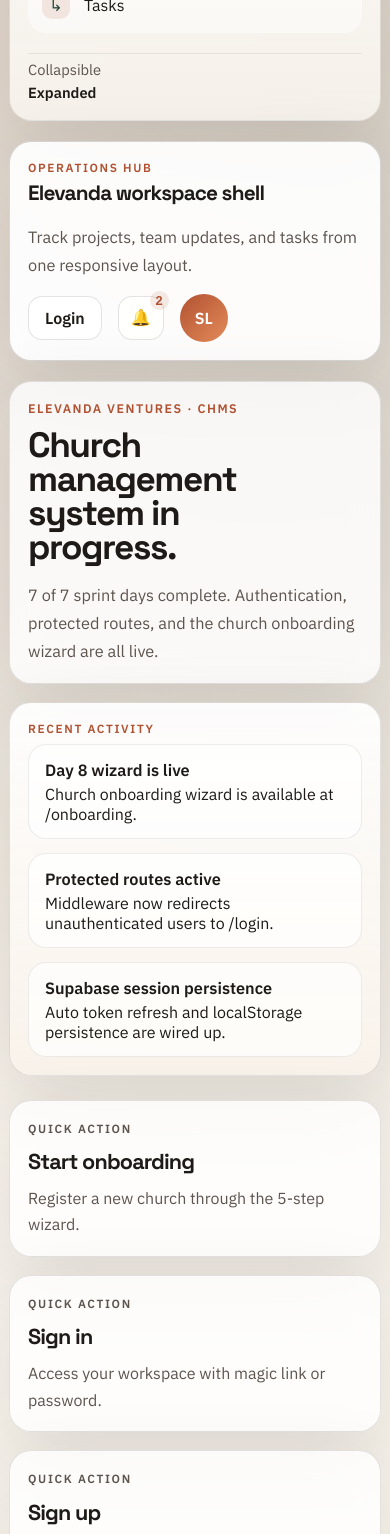
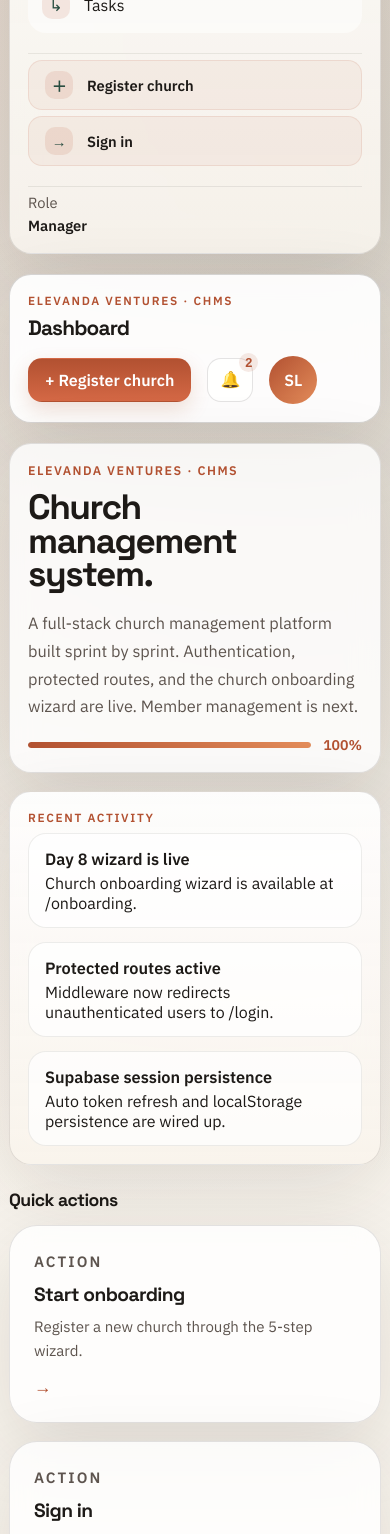
Before and after one commit to elevandaventures-Ltd/chms-frontend, a Next.js app: page / in a window 390 px wide. Shown: the part 420-1954 px from the top of the page. Built offline with nearby package versions, Linux system fonts and the light colour scheme.

Commit message:
chore: reorganise workspace shell  clean layout, section titles, sprint grid, topnav, sidebar

```diff
--- a/src/app/globals.css
+++ b/src/app/globals.css
@@ -2243,3 +2243,251 @@ a {
     grid-template-columns: 1fr;
   }
 }
+
+/* ── Dashboard shell (organised layout) ────────────────────────────────────── */
+
+/* TopNav subtitle line */
+.topnav__brand {
+  display: grid;
+  gap: 2px;
+}
+
+.topnav__subtitle {
+  margin: 0;
+  font-size: 0.88rem;
+  color: var(--muted);
+  line-height: 1.5;
+}
+
+/* Primary CTA link in topnav */
+.topnav__link--primary {
+  background: linear-gradient(180deg, var(--accent), #d46845);
+  border-color: transparent;
+  color: #fff;
+  box-shadow: 0 8px 20px rgba(178, 81, 49, 0.18);
+}
+
+.topnav__link--primary:hover {
+  background: linear-gradient(180deg, #c4623f, #c45d35);
+  box-shadow: 0 12px 28px rgba(178, 81, 49, 0.28);
+}
+
+/* Sidebar quick actions block */
+.sidebar__quick {
+  display: grid;
+  gap: 6px;
+  padding-top: 6px;
+  border-top: 1px solid rgba(35, 29, 24, 0.08);
+}
+
+.sidebar__quick-link {
+  display: flex;
+  align-items: center;
+  gap: 14px;
+  padding: 10px 16px;
+  border-radius: 14px;
+  color: var(--text);
+  background: rgba(178, 81, 49, 0.06);
+  border: 1px solid rgba(178, 81, 49, 0.12);
+  font-weight: 600;
+  font-size: 0.92rem;
+  transition:
+    background-color 150ms ease,
+    box-shadow 150ms ease,
+    transform 150ms ease;
+}
+
+.sidebar__quick-link:hover {
+  background: rgba(178, 81, 49, 0.12);
+  box-shadow: var(--shadow-strong);
+  transform: translateY(-1px);
+}
+
+.sidebar--collapsed .sidebar__quick {
+  display: none;
+}
+
+/* Dashboard section titles */
+.dash-section-title {
+  display: flex;
+  align-items: center;
+  gap: 12px;
+  margin: 0 0 14px;
+  font-family: var(--font-display), sans-serif;
+  font-size: 1.1rem;
+  letter-spacing: -0.03em;
+  color: var(--text);
+}
+
+.dash-section-badge {
+  padding: 3px 10px;
+  border-radius: 999px;
+  background: rgba(39, 76, 63, 0.10);
+  color: var(--accent-strong);
+  font-size: 0.78rem;
+  font-weight: 700;
+  letter-spacing: 0.04em;
+  font-family: var(--font-body), sans-serif;
+}
+
+/* Hero progress bar */
+.dash-progress-row {
+  display: flex;
+  align-items: center;
+  gap: 12px;
+  margin-top: 16px;
+}
+
+.dash-progress-track {
+  flex: 1;
+  height: 6px;
+  border-radius: 999px;
+  background: rgba(35, 29, 24, 0.10);
+  overflow: hidden;
+}
+
+.dash-progress-fill {
+  height: 100%;
+  border-radius: 999px;
+  background: linear-gradient(90deg, var(--accent), #e38c5a);
+  transition: width 400ms ease;
+}
+
+.dash-progress-label {
+  font-size: 0.88rem;
+  font-weight: 700;
+  color: var(--accent);
+  flex: none;
+}
+
+/* Quick action cards */
+.dash-action-card {
+  display: grid;
+  gap: 8px;
+  padding: 24px;
+  border: 1px solid var(--panel-border);
+  border-radius: 28px;
+  background: var(--panel);
+  box-shadow: var(--shadow);
+  -webkit-backdrop-filter: blur(14px);
+  backdrop-filter: blur(14px);
+  text-decoration: none;
+  color: var(--text);
+  transition:
+    transform 150ms ease,
+    box-shadow 150ms ease,
+    background-color 150ms ease,
+    border-color 150ms ease;
+}
+
+.dash-action-card:hover {
+  transform: translateY(-2px);
+  box-shadow: var(--shadow-strong);
+  background: rgba(255, 255, 255, 0.96);
+  border-color: rgba(178, 81, 49, 0.2);
+}
+
+.dash-action-card h3 {
+  margin: 0;
+  font-family: var(--font-display), sans-serif;
+  font-size: 1.2rem;
+  letter-spacing: -0.03em;
+}
+
+.dash-action-card p {
+  margin: 0;
+  color: var(--muted);
+  font-size: 0.94rem;
+  line-height: 1.6;
+}
+
+.dash-action-arrow {
+  font-size: 1.1rem;
+  color: var(--accent);
+  font-weight: 700;
+  margin-top: 4px;
+}
+
+/* Sprint log — 3-column grid */
+.dash-sprint-grid {
+  display: grid;
+  grid-template-columns: repeat(3, minmax(0, 1fr));
+  gap: 16px;
+}
+
+.dash-sprint-card {
+  display: grid;
+  gap: 8px;
+  align-content: start;
+}
+
+.dash-sprint-card__meta {
+  display: flex;
+  align-items: center;
+  justify-content: space-between;
+  gap: 8px;
+}
+
+.dash-sprint-card__day {
+  font-size: 0.74rem;
+  font-weight: 700;
+  text-transform: uppercase;
+  letter-spacing: 0.12em;
+  color: var(--accent);
+}
+
+.dash-sprint-card__status {
+  font-size: 0.78rem;
+  font-weight: 600;
+}
+
+.dash-sprint-card h3 {
+  margin: 0;
+  font-family: var(--font-display), sans-serif;
+  font-size: 1.02rem;
+  letter-spacing: -0.03em;
+  line-height: 1.2;
+}
+
+.dash-sprint-card p {
+  margin: 0;
+  color: var(--muted);
+  font-size: 0.88rem;
+  line-height: 1.6;
+}
+
+.dash-sprint-card--complete {
+  border-color: rgba(39, 76, 63, 0.18);
+  background: linear-gradient(180deg, rgba(255,255,255,0.9), rgba(232,239,230,0.7));
+}
+
+.dash-sprint-card__link {
+  display: inline-flex;
+  align-items: center;
+  gap: 4px;
+  margin-top: 4px;
+  font-size: 0.84rem;
+  font-weight: 700;
+  color: var(--accent-strong);
+  text-decoration: underline;
+  text-underline-offset: 0.18em;
+}
+
+.dash-sprint-card__link:hover { color: var(--accent); }
+
+/* Responsive overrides */
+@media (max-width: 1100px) {
+  .dash-sprint-grid {
+    grid-template-columns: repeat(2, minmax(0, 1fr));
+  }
+}
+
+@media (max-width: 720px) {
+  .dash-sprint-grid {
+    grid-template-columns: 1fr;
+  }
+
+  .topnav__subtitle {
+    display: none;
+  }
+}
--- a/src/app/page.tsx
+++ b/src/app/page.tsx
@@ -5,28 +5,51 @@ import Sidebar from '@/components/Sidebar';
 import TopNav from '@/components/TopNav';
 
 const STATUS_LABEL: Record<site.DayEntry['status'], string> = {
-  'complete':    'Complete',
-  'in-progress': 'In progress',
-  'upcoming':    'Upcoming',
+  'complete':    '✓ Complete',
+  'in-progress': '⧖ In progress',
+  'upcoming':    '○ Upcoming',
+};
+
+const STATUS_COLOR: Record<site.DayEntry['status'], string> = {
+  'complete':    'var(--accent-strong)',
+  'in-progress': '#9a6000',
+  'upcoming':    'var(--muted)',
 };
 
 export default function HomePage() {
-  const completedDays = site.sprintLog.filter((d) => d.status === 'complete').length;
+  const completedDays  = site.sprintLog.filter((d) => d.status === 'complete').length;
+  const totalDays      = site.sprintLog.length;
+  const progressPct    = Math.round((completedDays / totalDays) * 100);
 
   return (
     <PageShell
       sidebar={<Sidebar user={site.currentUser} items={site.sidebarItems} />}
-      topNav={<TopNav user={site.currentUser} notifications={site.notifications} />}
+      topNav={
+        <TopNav
+          user={site.currentUser}
+          notifications={site.notifications}
+          title="Dashboard"
+          subtitle={`${completedDays} of ${totalDays} sprint days complete · ${progressPct}% done`}
+        />
+      }
     >
-      {/* ── Hero ── */}
-      <section className="hero" id="overview">
+
+      {/* ── Hero ─────────────────────────────────────────────────────────── */}
+      <section className="hero" id="overview" aria-label="Project overview">
         <div className="hero-copy">
           <p className="eyebrow">Elevanda Ventures · CHMS</p>
-          <h2>Church management system in progress.</h2>
+          <h2>Church management system.</h2>
           <p className="lede">
-            {completedDays} of {site.sprintLog.length} sprint days complete. Authentication,
-            protected routes, and the church onboarding wizard are all live.
+            A full-stack church management platform built sprint by sprint.
+            Authentication, protected routes, and the church onboarding wizard
+            are live. Member management is next.
           </p>
+          <div className="dash-progress-row">
+            <div className="dash-progress-track" role="progressbar" aria-valuenow={progressPct} aria-valuemin={0} aria-valuemax={100} aria-label={`Sprint progress ${progressPct}%`}>
+              <div className="dash-progress-fill" style={{ width: `${progressPct}%` }} />
+            </div>
+            <span className="dash-progress-label">{progressPct}%</span>
+          </div>
         </div>
 
         <div className="hero-panel">
@@ -42,48 +65,58 @@ export default function HomePage() {
         </div>
       </section>
 
-      {/* ── Quick links ── */}
-      <section className="cards-grid" aria-label="Quick actions" id="overview">
+      {/* ── Quick actions ────────────────────────────────────────────────── */}
+      <section aria-labelledby="quick-actions-heading">
+        <h2 className="dash-section-title" id="quick-actions-heading">Quick actions</h2>
+        <div className="cards-grid">
           {site.quickLinks.map((link) => (
-          <Link key={link.href} href={link.href} className="content-card" style={{ textDecoration: 'none' }}>
-            <p className="panel-label">Quick action</p>
+            <Link key={link.href} href={link.href} className="dash-action-card">
+              <p className="panel-label">Action</p>
               <h3>{link.label}</h3>
               <p>{link.description}</p>
+              <span className="dash-action-arrow" aria-hidden="true">→</span>
             </Link>
           ))}
+        </div>
       </section>
 
-      {/* ── Sprint log ── */}
-      <section className="content-grid" id="progress" aria-label="Sprint progress">
+      {/* ── Sprint progress ──────────────────────────────────────────────── */}
+      <section id="progress" aria-labelledby="sprint-heading">
+        <h2 className="dash-section-title" id="sprint-heading">
+          Sprint log
+          <span className="dash-section-badge">{completedDays}/{totalDays} complete</span>
+        </h2>
+        <div className="dash-sprint-grid">
           {site.sprintLog.map((entry) => (
-          <article className="content-card" key={entry.day}>
-            <p className="panel-label">{entry.day} · {STATUS_LABEL[entry.status]}</p>
+            <article
+              key={entry.day}
+              className={`content-card dash-sprint-card dash-sprint-card--${entry.status}`}
+            >
+              <div className="dash-sprint-card__meta">
+                <span className="dash-sprint-card__day">{entry.day}</span>
+                <span
+                  className="dash-sprint-card__status"
+                  style={{ color: STATUS_COLOR[entry.status] }}
+                >
+                  {STATUS_LABEL[entry.status]}
+                </span>
+              </div>
               <h3>{entry.title}</h3>
               <p>{entry.detail}</p>
-            {entry.href ? (
-              <Link
-                href={entry.href}
-                style={{
-                  marginTop: '8px',
-                  display: 'inline-flex',
-                  alignItems: 'center',
-                  gap: '4px',
-                  fontSize: '0.88rem',
-                  fontWeight: 700,
-                  color: 'var(--accent-strong)',
-                  textDecoration: 'underline',
-                  textUnderlineOffset: '0.18em',
-                }}
-              >
+              {entry.href && (
+                <Link className="dash-sprint-card__link" href={entry.href}>
                   Open →
                 </Link>
-            ) : null}
+              )}
             </article>
           ))}
+        </div>
       </section>
 
-      {/* ── Team ── */}
-      <section className="content-grid" id="team" aria-label="Team updates">
+      {/* ── Team ─────────────────────────────────────────────────────────── */}
+      <section id="team" aria-labelledby="team-heading">
+        <h2 className="dash-section-title" id="team-heading">Team</h2>
+        <div className="content-grid">
           {site.teamPulse.map((member) => (
             <article className="content-card" key={member.name}>
               <p className="panel-label">{member.role}</p>
@@ -91,18 +124,22 @@ export default function HomePage() {
               <p>{member.update}</p>
             </article>
           ))}
+        </div>
       </section>
 
-      {/* ── Tasks ── */}
-      <section className="content-grid" id="tasks" aria-label="Task board">
+      {/* ── Tasks ────────────────────────────────────────────────────────── */}
+      <section id="tasks" aria-labelledby="tasks-heading">
+        <h2 className="dash-section-title" id="tasks-heading">Task board</h2>
+        <div className="content-grid">
           {site.taskBoard.map((task) => (
             <article className="content-card" key={task.item}>
               <p className="panel-label">{task.lane}</p>
-            <h3>Action item</h3>
               <p>{task.item}</p>
             </article>
           ))}
+        </div>
       </section>
+
     </PageShell>
   );
 }
--- a/src/components/Sidebar.tsx
+++ b/src/components/Sidebar.tsx
@@ -1,4 +1,5 @@
 "use client";
+
 import React, { useEffect, useRef, useState } from 'react';
 import Link from 'next/link';
 import type { SidebarItem, TeamMember } from '@/lib/site';
@@ -18,20 +19,13 @@ export function Sidebar({ user, items }: SidebarProps) {
   useEffect(() => {
     function handleDocumentClick(event: MouseEvent) {
       if (!profileRef.current) return;
-      if (!profileRef.current.contains(event.target as Node)) {
-        setProfileOpen(false);
-      }
+      if (!profileRef.current.contains(event.target as Node)) setProfileOpen(false);
     }
-
     function handleEscape(event: KeyboardEvent) {
-      if (event.key === 'Escape') {
-        setProfileOpen(false);
-      }
+      if (event.key === 'Escape') setProfileOpen(false);
     }
-
     document.addEventListener('mousedown', handleDocumentClick);
     document.addEventListener('keydown', handleEscape);
-
     return () => {
       document.removeEventListener('mousedown', handleDocumentClick);
       document.removeEventListener('keydown', handleEscape);
@@ -39,91 +33,100 @@ export function Sidebar({ user, items }: SidebarProps) {
   }, []);
 
   function handleSignOut() {
-    try {
-      localStorage.removeItem('token');
-    } catch {
-      // Ignore storage errors in environments where localStorage is not available.
-    }
-
+    try { localStorage.removeItem('token'); } catch { /* ignore */ }
     window.location.href = '/login';
   }
 
-  async function handleCopyEmail() {
-    try {
-      await navigator.clipboard.writeText(`${user.name} · ${user.title}`);
-    } catch {
-      // Ignore clipboard failures; the menu still closes.
-    }
-
+  async function handleCopyLabel() {
+    try { await navigator.clipboard.writeText(`${user.name} · ${user.title}`); } catch { /* ignore */ }
     setProfileOpen(false);
   }
 
   return (
     <div className={`sidebar ${collapsed ? 'sidebar--collapsed' : ''}`}>
+
+      {/* ── Brand ── */}
       <div className="sidebar__top">
         <div>
           <p className="sidebar__eyebrow">Workspace</p>
           <h3 className="sidebar__title">Elevanda Ventures</h3>
         </div>
-
         <button
           type="button"
           aria-label={collapsed ? 'Expand sidebar' : 'Collapse sidebar'}
-          aria-expanded={String(collapsed === false) as 'true' | 'false'}
+          aria-expanded={!collapsed}
           className="icon-button icon-button--ghost"
-          data-collapsed={collapsed ? 'true' : 'false'}
           onClick={() => setCollapsed((s) => !s)}
         >
           {collapsed ? '➤' : '◂'}
         </button>
       </div>
 
+      {/* ── User profile ── */}
       <div className="sidebar__profile-shell" ref={profileRef}>
         <button
           type="button"
           className="sidebar__profile"
           aria-haspopup="menu"
           aria-expanded={profileOpen}
-          onClick={() => setProfileOpen((current) => !current)}
+          onClick={() => setProfileOpen((c) => !c)}
         >
           <div className="sidebar__avatar-wrap">
             <div className="sidebar__avatar">{user.initials}</div>
             <span className="sidebar__presence" aria-hidden="true" />
           </div>
-
           <div className="sidebar__profile-copy">
             <span className="sidebar__profile-name">{user.name}</span>
             <span className="sidebar__hint">{user.title}</span>
           </div>
-
-          <span className="sidebar__profile-chevron" aria-hidden="true">
-            ▾
-          </span>
+          <span className="sidebar__profile-chevron" aria-hidden="true">▾</span>
         </button>
 
-        {profileOpen ? (
+        {profileOpen && (
           <div className="sidebar__profile-menu" role="menu" aria-label="Account actions">
             <div className="sidebar__profile-meta">
               <strong>{user.name}</strong>
               <span>{user.title}</span>
-              <span className="sidebar__profile-email">{user.name} • {user.initials}</span>
             </div>
-
             <div className="sidebar__profile-actions">
-              <button type="button" className="sidebar__profile-action" role="menuitem" onClick={handleCopyEmail}>
+              <button
+                type="button"
+                className="sidebar__profile-action"
+                role="menuitem"
+                onClick={handleCopyLabel}
+              >
                 Copy account label
               </button>
-              <Link className="sidebar__profile-action" role="menuitem" href="/signup" onClick={() => setProfileOpen(false)}>
+              <Link
+                className="sidebar__profile-action"
+                role="menuitem"
+                href="/onboarding"
+                onClick={() => setProfileOpen(false)}
+              >
+                Register a church
+              </Link>
+              <Link
+                className="sidebar__profile-action"
+                role="menuitem"
+                href="/signup"
+                onClick={() => setProfileOpen(false)}
+              >
                 Create another account
               </Link>
-              <button type="button" className="sidebar__profile-action sidebar__profile-action--danger" role="menuitem" onClick={handleSignOut}>
+              <button
+                type="button"
+                className="sidebar__profile-action sidebar__profile-action--danger"
+                role="menuitem"
+                onClick={handleSignOut}
+              >
                 Sign out
               </button>
             </div>
           </div>
-        ) : null}
+        )}
       </div>
 
+      {/* ── Navigation ── */}
       <nav className="sidebar__nav" aria-label="Main navigation">
         {visibleItems.map((item) => (
           <a key={item.href} className="sidebar__link" href={item.href}>
@@ -133,10 +136,24 @@ export function Sidebar({ user, items }: SidebarProps) {
         ))}
       </nav>
 
+      {/* ── Quick actions ── */}
+      <div className="sidebar__quick">
+        <Link className="sidebar__quick-link" href="/onboarding">
+          <span className="sidebar__icon" aria-hidden="true">＋</span>
+          <span className="sidebar__label">Register church</span>
+        </Link>
+        <Link className="sidebar__quick-link" href="/login">
+          <span className="sidebar__icon" aria-hidden="true">→</span>
+          <span className="sidebar__label">Sign in</span>
+        </Link>
+      </div>
+
+      {/* ── Footer ── */}
       <div className="sidebar__footer">
-        <p className="sidebar__hint">Collapsible</p>
-        <p className="sidebar__hint-value">{collapsed ? 'Compact' : 'Expanded'}</p>
+        <p className="sidebar__hint">Role</p>
+        <p className="sidebar__hint-value">{user.role.charAt(0).toUpperCase() + user.role.slice(1)}</p>
       </div>
+
     </div>
   );
 }
--- a/src/components/TopNav.tsx
+++ b/src/components/TopNav.tsx
@@ -7,14 +7,23 @@ import type { NotificationItem, TeamMember } from '@/lib/site';
 type TopNavProps = {
   user: TeamMember;
   notifications?: NotificationItem[];
+  /** Page title shown in the top nav. Defaults to 'Dashboard'. */
+  title?: string;
+  /** Subtitle / description line below the title. */
+  subtitle?: string;
 };
 
-export function TopNav({ user, notifications = [] }: TopNavProps) {
+export function TopNav({
+  user,
+  notifications = [],
+  title = 'Dashboard',
+  subtitle = 'Church management system — Elevanda Ventures.',
+}: TopNavProps) {
   const [open, setOpen] = useState(false);
   const menuRef = useRef<HTMLDivElement | null>(null);
 
   const unreadCount = useMemo(
-    () => notifications.filter((notification) => notification.unread).length,
+    () => notifications.filter((n) => n.unread).length,
     [notifications],
   );
 
@@ -25,16 +34,11 @@ export function TopNav({ user, notifications = [] }: TopNavProps) {
         setOpen(false);
       }
     }
-
     function handleEscape(event: KeyboardEvent) {
-      if (event.key === 'Escape') {
-        setOpen(false);
-      }
+      if (event.key === 'Escape') setOpen(false);
     }
-
     document.addEventListener('mousedown', handleDocumentClick);
     document.addEventListener('keydown', handleEscape);
-
     return () => {
       document.removeEventListener('mousedown', handleDocumentClick);
       document.removeEventListener('keydown', handleEscape);
@@ -43,39 +47,42 @@ export function TopNav({ user, notifications = [] }: TopNavProps) {
 
   return (
     <header className="topnav" role="banner">
-      <div>
-        <p className="topnav__eyebrow">Operations hub</p>
-        <h1 className="topnav__title">Elevanda workspace shell</h1>
-        <p className="lede">Track projects, team updates, and tasks from one responsive layout.</p>
+      {/* Left — title block */}
+      <div className="topnav__brand">
+        <p className="topnav__eyebrow">Elevanda Ventures · CHMS</p>
+        <h1 className="topnav__title">{title}</h1>
+        <p className="topnav__subtitle">{subtitle}</p>
       </div>
 
+      {/* Right — actions */}
       <div className="topnav__actions">
-        <Link className="topnav__link" href="/login">
-          Login
+        {/* Onboarding shortcut */}
+        <Link className="topnav__link topnav__link--primary" href="/onboarding">
+          + Register church
         </Link>
 
+        {/* Notifications */}
         <div className="topnav__notifications" ref={menuRef}>
           <button
             className="icon-button icon-button--ghost topnav__notification-button"
-            aria-label={`${unreadCount} unread notifications`}
+            aria-label={`${unreadCount} unread notification${unreadCount !== 1 ? 's' : ''}`}
             aria-haspopup="menu"
             aria-expanded={open}
-            onClick={() => setOpen((current) => !current)}
+            onClick={() => setOpen((c) => !c)}
           >
-            <span className="topnav__bell" aria-hidden="true">
-              🔔
-            </span>
-            <span className="topnav__badge">{unreadCount}</span>
+            <span className="topnav__bell" aria-hidden="true">🔔</span>
+            {unreadCount > 0 && (
+              <span className="topnav__badge" aria-hidden="true">{unreadCount}</span>
+            )}
           </button>
 
-          {open ? (
+          {open && (
             <div className="topnav__notifications-panel" role="menu" aria-label="Notifications">
               <div className="topnav__notifications-header">
                 <div>
                   <p className="topnav__notifications-kicker">Notifications</p>
                   <h2 className="topnav__notifications-title">Recent activity</h2>
                 </div>
-
                 <button
                   className="topnav__notifications-action"
                   type="button"
@@ -87,19 +94,19 @@ export function TopNav({ user, notifications = [] }: TopNavProps) {
 
               <div className="topnav__notifications-list">
                 {notifications.length > 0 ? (
-                  notifications.map((notification) => (
+                  notifications.map((n) => (
                     <button
-                      key={`${notification.title}-${notification.time}`}
-                      className={`topnav__notification-item ${notification.unread ? 'topnav__notification-item--unread' : ''}`}
+                      key={`${n.title}-${n.time}`}
+                      className={`topnav__notification-item ${n.unread ? 'topnav__notification-item--unread' : ''}`}
                       type="button"
                       role="menuitem"
                       onClick={() => setOpen(false)}
                     >
                       <span className="topnav__notification-dot" aria-hidden="true" />
                       <span className="topnav__notification-copy">
-                        <strong>{notification.title}</strong>
-                        <span>{notification.detail}</span>
-                        <span className="topnav__notification-time">{notification.time}</span>
+                        <strong>{n.title}</strong>
+                        <span>{n.detail}</span>
+                        <span className="topnav__notification-time">{n.time}</span>
                       </span>
                     </button>
                   ))
@@ -111,14 +118,21 @@ export function TopNav({ user, notifications = [] }: TopNavProps) {
                 )}
               </div>
 
-              <Link className="topnav__notifications-link" href="#overview" onClick={() => setOpen(false)}>
-                View workspace updates
+              <Link
+                className="topnav__notifications-link"
+                href="#overview"
+                onClick={() => setOpen(false)}
+              >
+                View all updates
               </Link>
             </div>
-          ) : null}
+          )}
         </div>
 
-        <div className="topnav__avatar">{user.initials}</div>
+        {/* Avatar */}
+        <div className="topnav__avatar" aria-label={user.name} title={user.name}>
+          {user.initials}
+        </div>
       </div>
     </header>
   );
```
Lines whose indentation alone changed are shown as unchanged.
